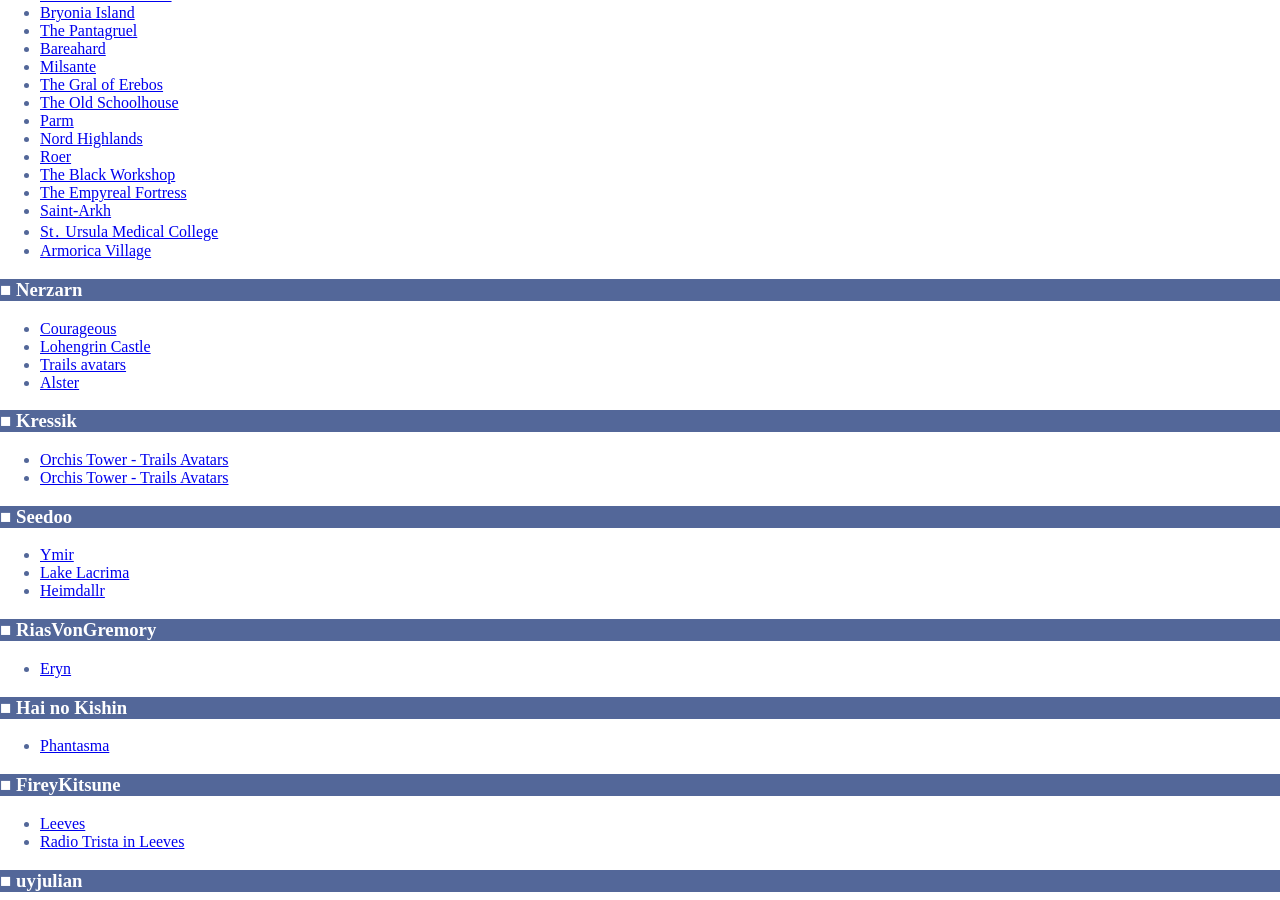
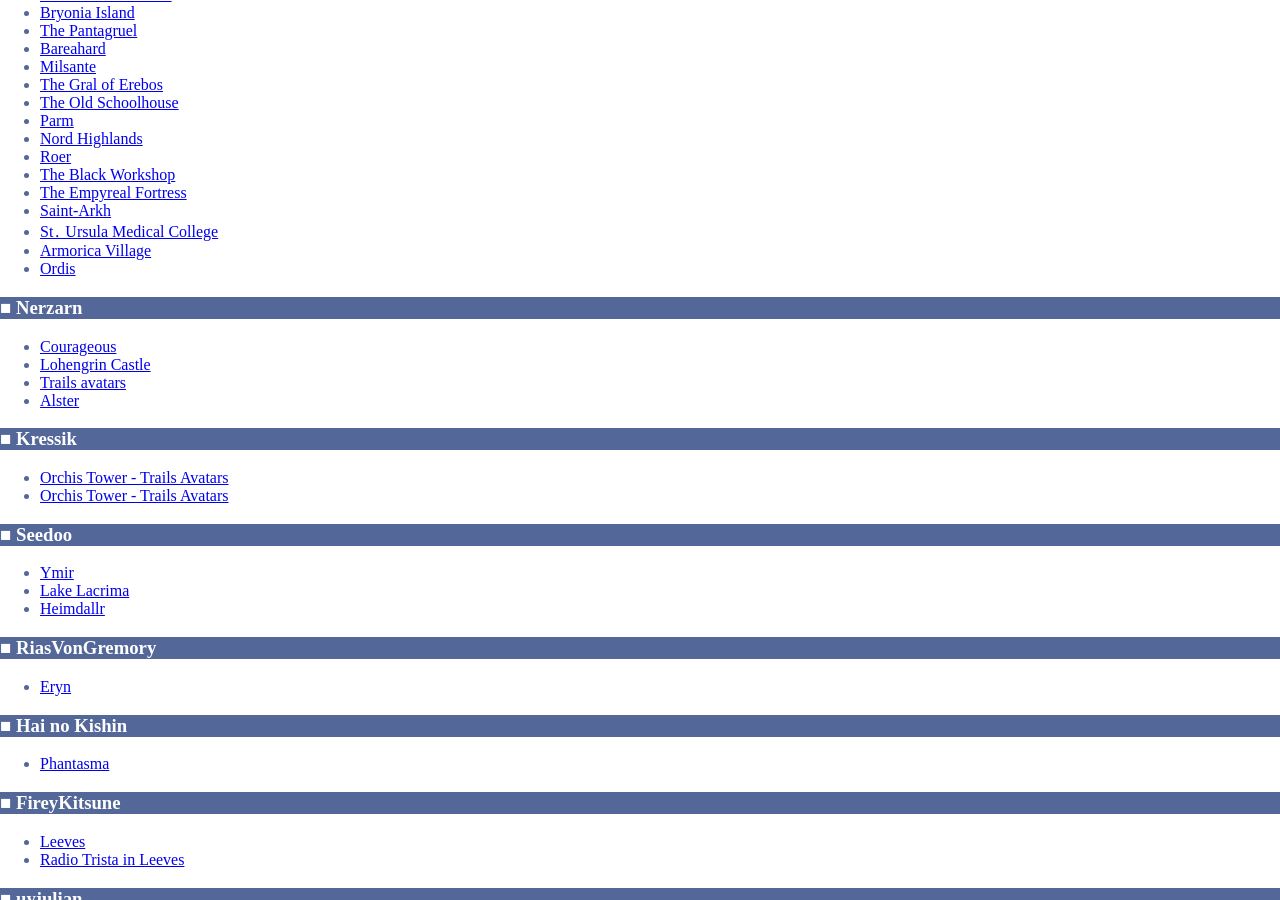
Before and after one commit to uyjulian/falcom-dumps, a Jekyll site: the page built from index.md, in a window 1280 px wide and 900 px high, scrolled down 568 px. Built offline with Jekyll 4.4.1, drawn with Linux system fonts in a browser that asks for light colours.

Commit message:
Add Ordis

```diff
--- a/index.md
+++ b/index.md
@@ -40,6 +40,7 @@ If you have questions about usage of the models in a specific environment, sendi
 * [Saint-Arkh](https://vrchat.com/home/launch?worldId=wrld_368b1151-5b81-475b-8bcd-bd4183f7c95c)
 * [St․ Ursula Medical College](https://vrchat.com/home/launch?worldId=wrld_49e989b8-ec88-4cfc-a0dc-91b8364d814c)
 * [Armorica Village](https://vrchat.com/home/launch?worldId=wrld_449a0630-67e0-4bf6-a7c4-1139dd61b0ef)
+* [Ordis](https://vrchat.com/home/launch?worldId=wrld_ab631690-8caf-4a8d-a47e-098a9bf361eb)
 
 
 ### Nerzarn
```
